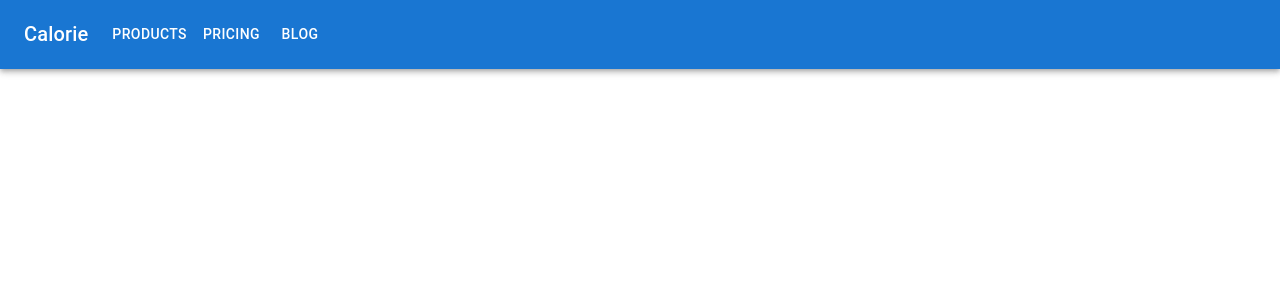
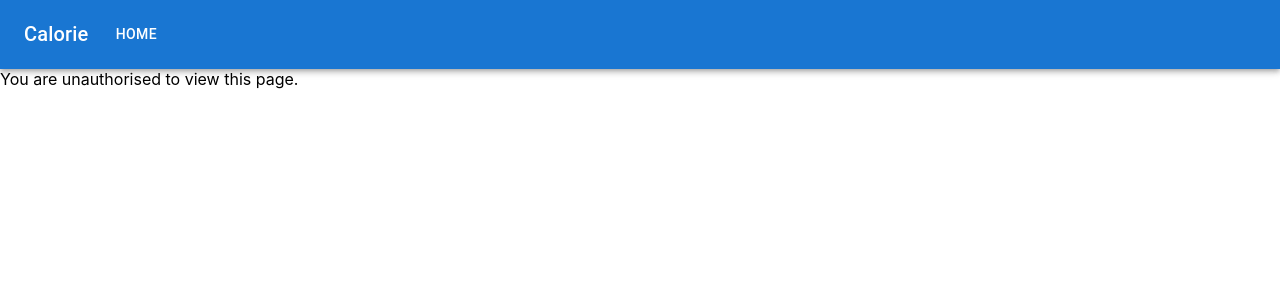
Before and after one commit to mohit6789/calorie-app-client, a React (Create React App) app: page /unauthorised in a window 1280 px wide. Shown: the top 300 px of the page. Built offline with nearby package versions, Linux system fonts and the light colour scheme.

Commit message:
private routes & axios

```diff
--- a/package.json
+++ b/package.json
@@ -15,6 +15,7 @@
     "@types/node": "^16.11.26",
     "@types/react": "^17.0.39",
     "@types/react-dom": "^17.0.11",
+    "axios": "^0.26.0",
     "react": "^17.0.2",
     "react-dom": "^17.0.2",
     "react-router": "^6.2.1",
--- a/src/App.tsx
+++ b/src/App.tsx
@@ -1,14 +1,24 @@
-import React from 'react';
-import Navbar from './components/Navbar';
-import { Route, Routes } from 'react-router-dom';
-import Home from './pages/Home';
+import React from "react";
+import Navbar from "./components/Navbar";
+import { Route, Routes } from "react-router-dom";
+import Home from "./pages/Home";
+import Unauthorised from "./pages/Unauthorised";
+import PrivateRoute from "./components/PrivateRoute";
 
 function App() {
   return (
     <div>
       <Navbar />
       <Routes>
-        <Route path="/" element={<Home />} />
+        <Route
+          path="/"
+          element={
+            <PrivateRoute>
+              <Home />
+            </PrivateRoute>
+          }
+        />
+        <Route path="/unauthorised" element={<Unauthorised />} />
       </Routes>
     </div>
   );
--- a/src/components/Navbar.tsx
+++ b/src/components/Navbar.tsx
@@ -10,11 +10,10 @@ import Container from '@mui/material/Container';
 import Button from '@mui/material/Button';
 import MenuItem from '@mui/material/MenuItem';
 
-const pages = ['Products', 'Pricing', 'Blog'];
+const pages = ['Home'];
 
 const Navbar = () => {
   const [anchorElNav, setAnchorElNav] = React.useState<null | HTMLElement>(null);
-  const [anchorElUser, setAnchorElUser] = React.useState<null | HTMLElement>(null);
 
   const handleOpenNavMenu = (event: React.MouseEvent<HTMLElement>) => {
     setAnchorElNav(event.currentTarget);
--- /dev/null
+++ b/src/components/PrivateRoute.tsx
@@ -0,0 +1,12 @@
+import React, { FC } from "react";
+import { Navigate } from "react-router-dom";
+
+type Props = {
+  children: JSX.Element;
+}
+
+const PrivateRoute: FC<Props> = ({ children }) => {
+  const isAuthenticate = true; // isauth() returns true or false based on localStorage
+  return isAuthenticate ? children : <Navigate to="/unauthorised" />;
+}
+export default PrivateRoute;
--- /dev/null
+++ b/src/pages/Unauthorised.tsx
@@ -0,0 +1,7 @@
+import React from "react";
+
+const Unauthorised = () => {
+  return <div>You are unauthorised to view this page.</div>;
+};
+
+export default Unauthorised;
--- /dev/null
+++ b/src/services/backend.service.ts
@@ -0,0 +1,3 @@
+export function get() {
+
+}
```
Also changed, not shown: src/components/AdminRoute.tsx (added, +12 -0 lines), 1 other file (tests, documents, lock files or other folders).
